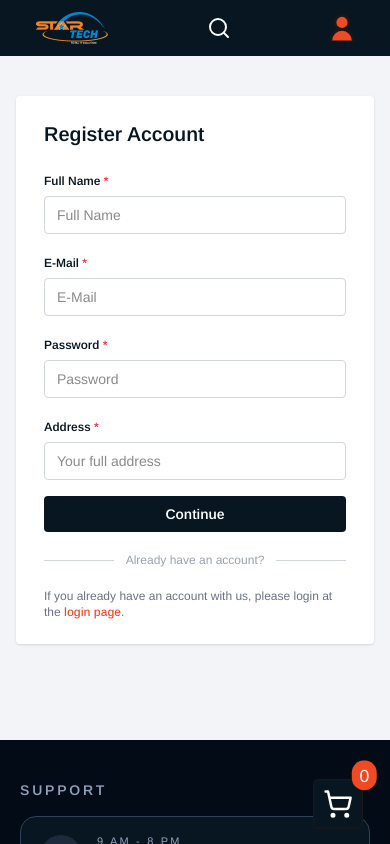
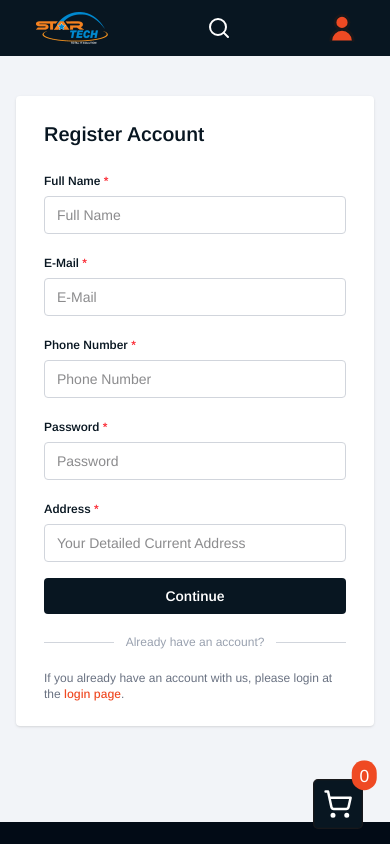
Before and after one commit to injaamam/iShop, a React (Vite) app in the folder frontend/: page /register in a window 390 px wide. Shown: the top 844 px of the page. Built offline with nearby package versions, Linux system fonts and the light colour scheme; no server answers.

Commit message:
add phone number input in register page

```diff
--- a/frontend/src/pages/RegisterPage.jsx
+++ b/frontend/src/pages/RegisterPage.jsx
@@ -7,6 +7,7 @@ const API = import.meta.env.VITE_BACKEND_URL;
 export default function RegisterPage() {
   const [name, setName] = useState("");
   const [email, setEmail] = useState("");
+  const [phone, setPhone] = useState("");
   const [password, setPassword] = useState("");
   const [address, setAddress] = useState("");
   const [error, setError] = useState("");
@@ -18,6 +19,7 @@ export default function RegisterPage() {
       const { data } = await axios.post(`${API}/auth/register`, {
         name,
         email,
+        phone,
         password,
         address,
       });
@@ -69,6 +71,20 @@ export default function RegisterPage() {
 
           <div>
             <label className="font-semibold text-xs text-[#081621]">
+              Phone Number <span className="text-red-500">*</span>
+            </label>
+            <input
+              type="tel"
+              placeholder="Phone Number"
+              value={phone}
+              onChange={(e) => setPhone(e.target.value)}
+              required
+              className="w-full mt-1 px-3 py-2 text-sm border border-gray-300 rounded outline-none focus:border-[#081621] transition-colors"
+            />
+          </div>
+
+          <div>
+            <label className="font-semibold text-xs text-[#081621]">
               Password <span className="text-red-500">*</span>
             </label>
             <input
@@ -87,7 +103,7 @@ export default function RegisterPage() {
             </label>
             <input
               type="text"
-              placeholder="Your full address"
+              placeholder="Your Detailed Current Address"
               value={address}
               onChange={(e) => setAddress(e.target.value)}
               required
--- a/frontend/src/pages/UserDetailsPage.jsx
+++ b/frontend/src/pages/UserDetailsPage.jsx
@@ -41,6 +41,7 @@ export default function UserDetailsPage() {
           <p className="text-xs text-gray-400">Hello,</p>
           <h1 className="text-lg font-semibold text-[#081621]">{user.name}</h1>
           <p className="text-xs text-gray-400">{user.email}</p>
+          <p className="text-xs text-gray-400">{user.phone}</p>
         </div>
       </div>
 
```
Also changed, not shown: 1 other file (tests, documents, lock files or other folders).
